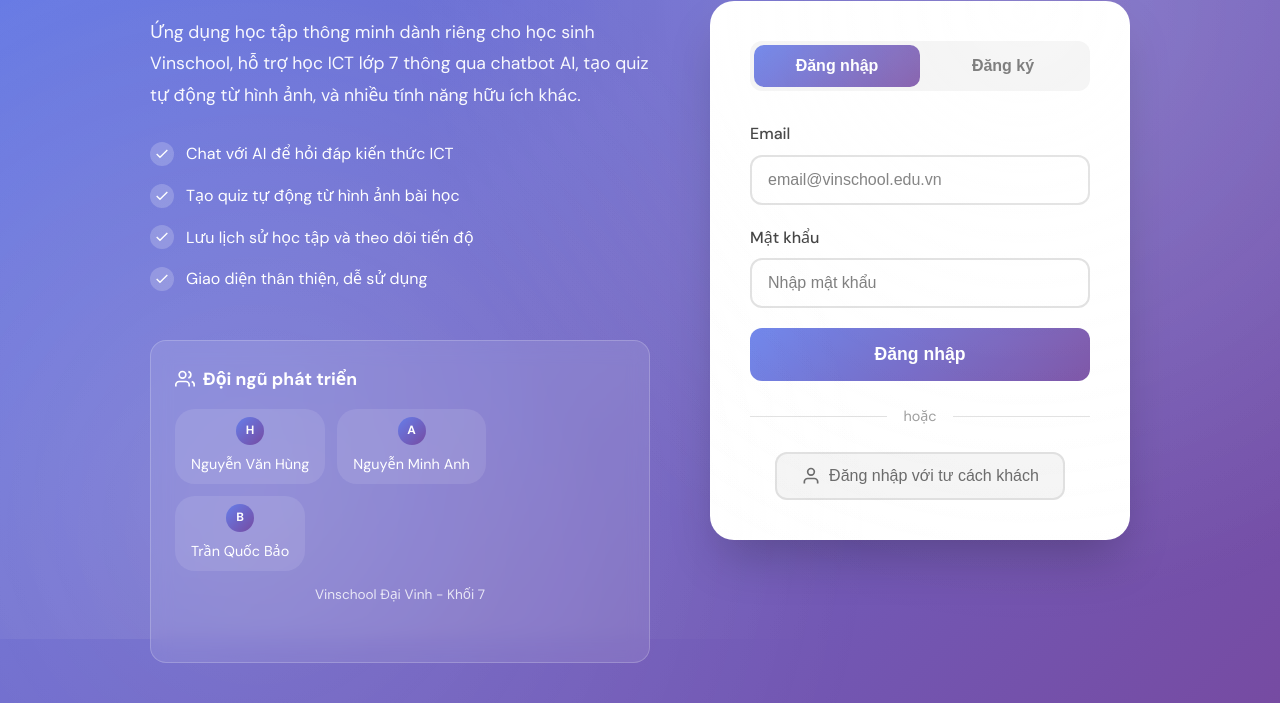
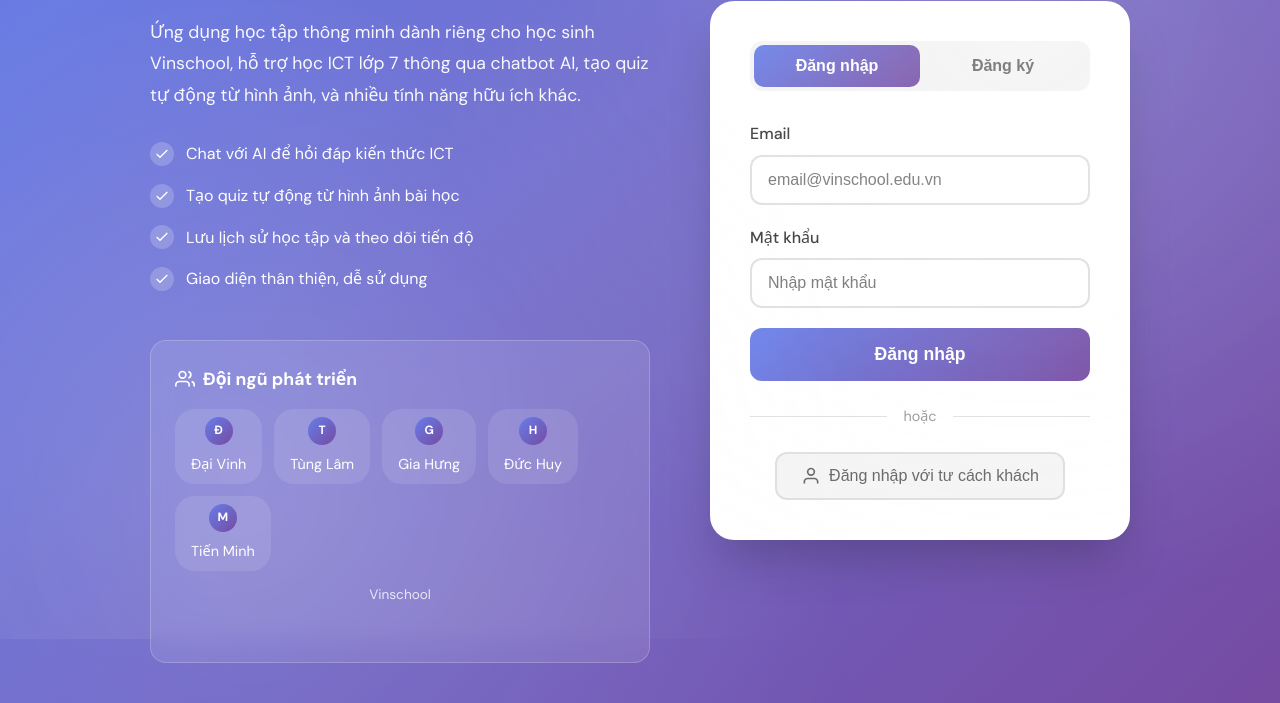
Before and after one commit to hung-cell/ict-quizz, a website: page login.html in a window 1280 px wide. Shown: the part 161-864 px from the top of the page. Drawn offline with Linux system fonts and the light colour scheme.

Commit message:
Update team members and footer in login page

```diff
--- a/login.html
+++ b/login.html
@@ -358,20 +358,28 @@
         </h3>
         <div class="team-members">
           <div class="team-member">
-            <div class="team-member-avatar">H</div>
-            <span>Nguyễn Văn Hùng</span>
+            <div class="team-member-avatar">Đ</div>
+            <span>Đại Vinh</span>
           </div>
           <div class="team-member">
-            <div class="team-member-avatar">A</div>
-            <span>Nguyễn Minh Anh</span>
+            <div class="team-member-avatar">T</div>
+            <span>Tùng Lâm</span>
           </div>
           <div class="team-member">
-            <div class="team-member-avatar">B</div>
-            <span>Trần Quốc Bảo</span>
+            <div class="team-member-avatar">G</div>
+            <span>Gia Hưng</span>
+          </div>
+          <div class="team-member">
+            <div class="team-member-avatar">H</div>
+            <span>Đức Huy</span>
+          </div>
+          <div class="team-member">
+            <div class="team-member-avatar">M</div>
+            <span>Tiến Minh</span>
           </div>
         </div>
         <p style="margin-top: 12px; font-size: 0.85rem; opacity: 0.8;">
-          Vinschool Đại Vinh - Khối 7
+          Vinschool
         </p>
       </div>
     </div>
```
